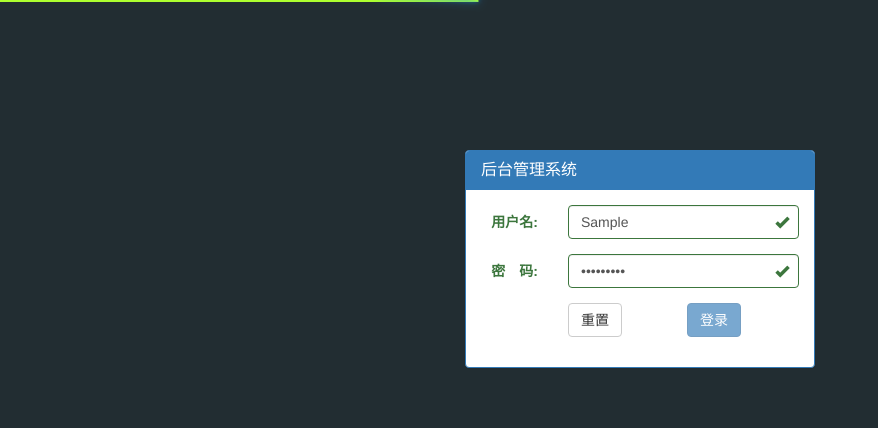
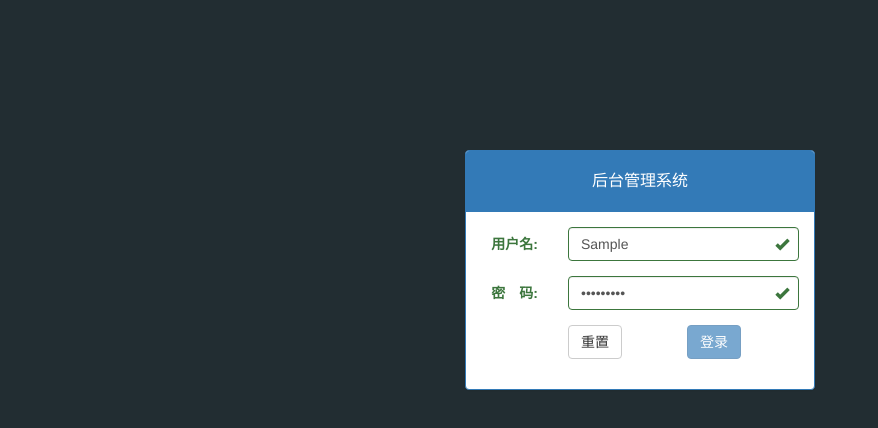
Before and after one commit to lianganan/letao, a website: page public/back/login.html in a window 1280 px wide. Both pictures are taken after typing "Sample", "Sample123" into the empty fields and a click on the button "登录". Shown: the whole page, without its empty margins (0-878 px from the left). Drawn offline with Linux system fonts and the light colour scheme; no server answers.

Commit message:
修复登录功能

```diff
--- a/public/back/css/login.css
+++ b/public/back/css/login.css
@@ -5,3 +5,9 @@
 .mt_150 {
   margin-top: 150px;
 }
+
+.panel-title {
+  height: 40px;
+  line-height: 40px;
+  text-align: center;
+}
--- /dev/null
+++ b/public/back/js/comment.js
@@ -0,0 +1,16 @@
+// NProgress.configure({ showSpinner: false });
+//         NProgress.start();
+// 重置时重置内容和状态
+// $('[type="reset"]').on('click',function () {
+//   $('#form').data('bootstrapValidator').resetForm();
+//   NProgress.done();
+// })
+$(document).ajaxStart(function () {
+  NProgress.configure({ showSpinner: false });
+  NProgress.start();
+});
+$(document).ajaxStop(function () {
+  setTimeout(function () {
+    NProgress.done();
+  }, 500)
+})
--- a/public/back/js/login.js
+++ b/public/back/js/login.js
@@ -50,10 +50,6 @@ $(function () {
       url: "/employee/employeeLogin",
       data: $('#form').serialize(),
       dataType: "json",
-      beforeSend: function () {
-        NProgress.configure({ showSpinner: false });
-        NProgress.start();
-      },
       success: function (response) {
         // console.log(response);
         if (response.success) {
@@ -66,19 +62,9 @@ $(function () {
         if (response.error === 1001) {
           $('#form').data('bootstrapValidator').updateStatus('password', 'INVALID', 'callback');
         }
-      },
-      complete: function () {
-        // NProgress.done();
       }
     });
 
   })
-// 重置时重置内容和状态
-  $('[type="reset"]').on('click',function () {
-    $('#form').data('bootstrapValidator').resetForm();
-    NProgress.done();
-  })
-
-
 
 });
--- a/public/back/login.html
+++ b/public/back/login.html
@@ -49,6 +49,7 @@
   <script src="./lib/bootstrap/js/bootstrap.min.js"></script>
   <script src="./lib/bootstrap-validator/js/bootstrapValidator.min.js"></script>
   <script src="./lib/nprogress/nprogress.js"></script>
+  <script src="./js/comment.js"></script>
   <script src="./js/login.js"></script>
 </body>
 
```
